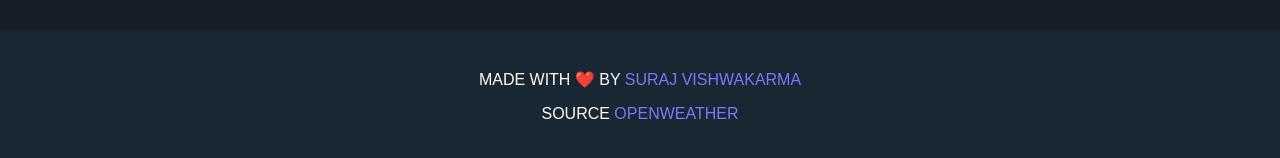
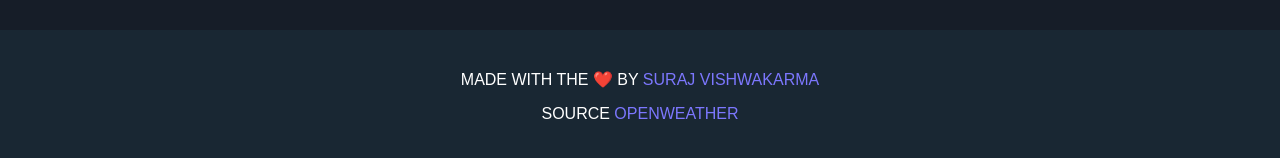
Before and after one commit to surajondev/get-weather, a React (Create React App) app: page / in a window 1280 px wide. Shown: the part 938-1096 px from the top of the page. Built offline with nearby package versions, Linux system fonts and the light colour scheme; no server answers.

Commit message:
aman3 changes

```diff
--- a/src/Footer.js
+++ b/src/Footer.js
@@ -6,7 +6,7 @@ function Footer(){
         <footer>
             <div className="container">
                 <center>
-                    <p className="p-footer">Made with ❤️ by <a href="https://github.com/surajondev">Suraj Vishwakarma</a></p>
+                    <p className="p-footer">Made with the ❤️ by <a href="https://github.com/surajondev">Suraj Vishwakarma</a></p>
                     <p className="p-footer">Source <a href="https://openweathermap.org/">OpenWeather</a></p>
                 </center>
             </div>
```
